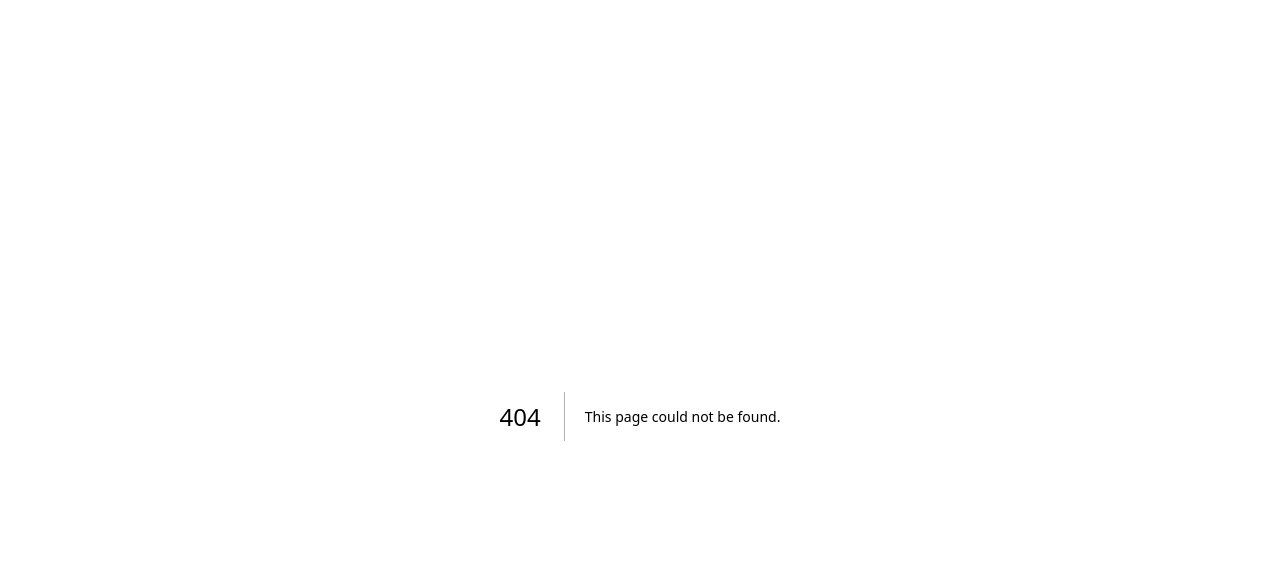
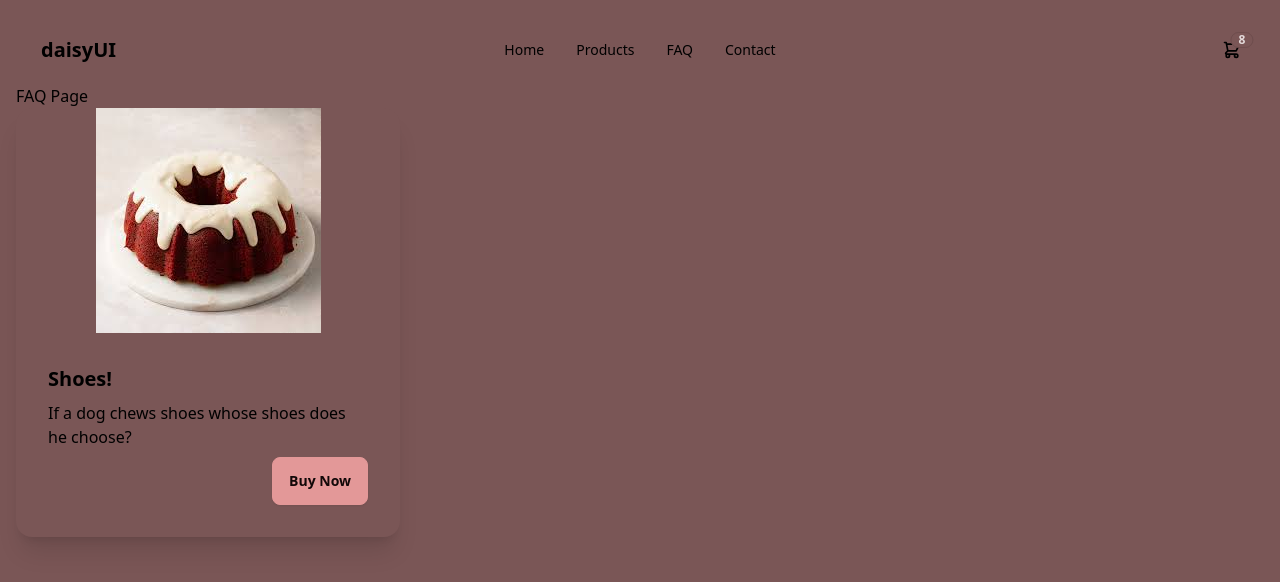
Before and after one commit to larsen-colten/sweet-slopes-ui, a Next.js app: page /faq in a window 1280 px wide. Before the commit this address had no page. Shown: the top 582 px of the page. Built offline with nearby package versions, Linux system fonts and the light colour scheme.

Commit message:
layout stuff

```diff
--- /dev/null
+++ b/next.config.js
@@ -0,0 +1,11 @@
+module.exports = {
+    async redirects() {
+      return [
+        {
+          source: '/home',
+          destination: '/',
+          permanent: true,
+        },
+      ]
+    },
+  }
--- a/src/app/components/Header.tsx
+++ b/src/app/components/Header.tsx
@@ -1,4 +1,5 @@
 
+import Link from 'next/link'
 import React from 'react'
 
 export default function Header() {
@@ -10,18 +11,20 @@ export default function Header() {
                         <svg xmlns="http://www.w3.org/2000/svg" className="h-5 w-5" fill="none" viewBox="0 0 24 24" stroke="currentColor"><path strokeLinecap="round" strokeLinejoin="round" strokeWidth="2" d="M4 6h16M4 12h8m-8 6h16" /></svg>
                     </div>
                     <ul tabIndex={0} className="menu menu-sm dropdown-content mt-3 z-[1] p-2 shadow bg-base-100 rounded-box w-52">
-                        <li><a>Item 1</a></li>
-                        <li><a>Item 2</a></li>
-                        <li><a>Item 3</a></li>
+                        <li><Link href='/'>Home</Link></li>
+                        <li><Link href='/contact'>Products</Link></li>
+                        <li><Link href='/faq'>FAQ</Link></li>
+                        <li><Link href='/contact'>Contact</Link></li>
                     </ul>
                 </div>
                 <a className="btn btn-ghost text-xl">daisyUI</a>
             </div>
             <div className="navbar-center hidden lg:flex">
                 <ul className="menu menu-horizontal px-1">
-                    <li><a>Item 1</a></li>
-                    <li><a>Item 2</a></li>
-                    <li><a>Item 3</a></li>
+                    <li><Link href='/'>Home</Link></li>
+                    <li><Link href='/contact'>Products</Link></li>
+                    <li><Link href='/faq'>FAQ</Link></li>
+                    <li><Link href='/contact'>Contact</Link></li>
                 </ul>
             </div>
             <div className="navbar-end">
--- a/src/app/components/ProductCard.tsx
+++ b/src/app/components/ProductCard.tsx
@@ -1,15 +1,22 @@
 import React from 'react'
 import AddToCartButton from './AddToCartButton'
 import styles from './ProductCard.module.css'
+import Image from 'next/image'
+import TempImage from '../assets/image.png'
 
 
 
 export default function ProductCard() {
     return (
-        // <div className={styles.card}>
-        <div className='p-5 my-5 bg-sky-400 text-white text-xl hover:bg-sky-500' >
-            <>ProductCard</>
-            <AddToCartButton />
+        <div className='card w-96 bg-base-100 shadow-xl'>
+            <figure><img src={TempImage.src} alt="cake"/></figure>
+            <div className="card-body">
+                <h2 className="card-title">Shoes!</h2>
+                <p>If a dog chews shoes whose shoes does he choose?</p>
+                <div className="card-actions justify-end">
+                    <button className="btn btn-primary">Buy Now</button>
+                </div>
+            </div>
         </div >
     )
 }
--- /dev/null
+++ b/src/app/faq/page.tsx
@@ -0,0 +1,7 @@
+import React from 'react'
+
+export default function faqPage() {
+    return (
+        <>FAQ Page</>
+    )
+}
--- a/src/app/layout.tsx
+++ b/src/app/layout.tsx
@@ -1,6 +1,8 @@
 import type { Metadata } from "next";
 import { Inter } from "next/font/google";
 import "./globals.css";
+import ProductCard from "./components/ProductCard";
+import Header from "./components/Header";
 
 const inter = Inter({ subsets: ["latin"] });
 
@@ -16,7 +18,9 @@ export default function RootLayout({
 }>) {
   return (
     <html lang="en" data-theme="sweetTooth">
-      <body className={inter.className}>{children}</body>
+      <Header />
+      {children}
+      <ProductCard />
     </html>
   );
 }
--- a/src/app/page.tsx
+++ b/src/app/page.tsx
@@ -1,6 +1,4 @@
-import Link from "next/link";
-import ProductCard from "./components/ProductCard";
-import Header from "./components/Header";
+import React from 'react'
 
 interface Weather {
     date: Date,
@@ -9,31 +7,24 @@ interface Weather {
     summary: string
 }
 
-export default async function Home() {
+
+export default async function homePage() {
     const response = await fetch('https://sweet-slopes-api-05938f919785.herokuapp.com/WeatherForecast',
         { next: { revalidate: 10 } } // refresh cache every 10 seconds or use (cache: 'no-store')
     );
     const weathers: Weather[] = await response.json();
 
     return (
-    <>
-      {/* <p>Hello World</p>
-      <Link href={"/contact"}>Contact</Link>
-
-      <ProductCard />
-
-      <p>WEATHERS</p>
-      <ul>
-        {weathers.map(weather => <li>{weather.temperatureF}</li>)}
-
-      </ul>
-
-      <button className="btn">BUTTON</button>
-
-
-      // */}
-      <Header />
-
-    </>
-  );
+        <div>
+            <>Home Page</>
+            {weathers.map(item =>
+                <div>
+                    date = {item.date}
+                    temperatureC = {item.temperatureC}
+                    temperatureF = {item.temperatureF}
+                    summary = {item.summary}
+                </div>
+            )}
+        </div>
+    )
 }
--- /dev/null
+++ b/src/app/products/page.tsx
@@ -0,0 +1,7 @@
+import React from 'react'
+
+export default function productsPage() {
+    return (
+        <>Products Page</>
+    )
+}
```
Also changed, not shown: next.config.mjs (line endings or trailing spaces), src/app/assets/image.png (added). Lines whose indentation alone changed are shown as unchanged.
